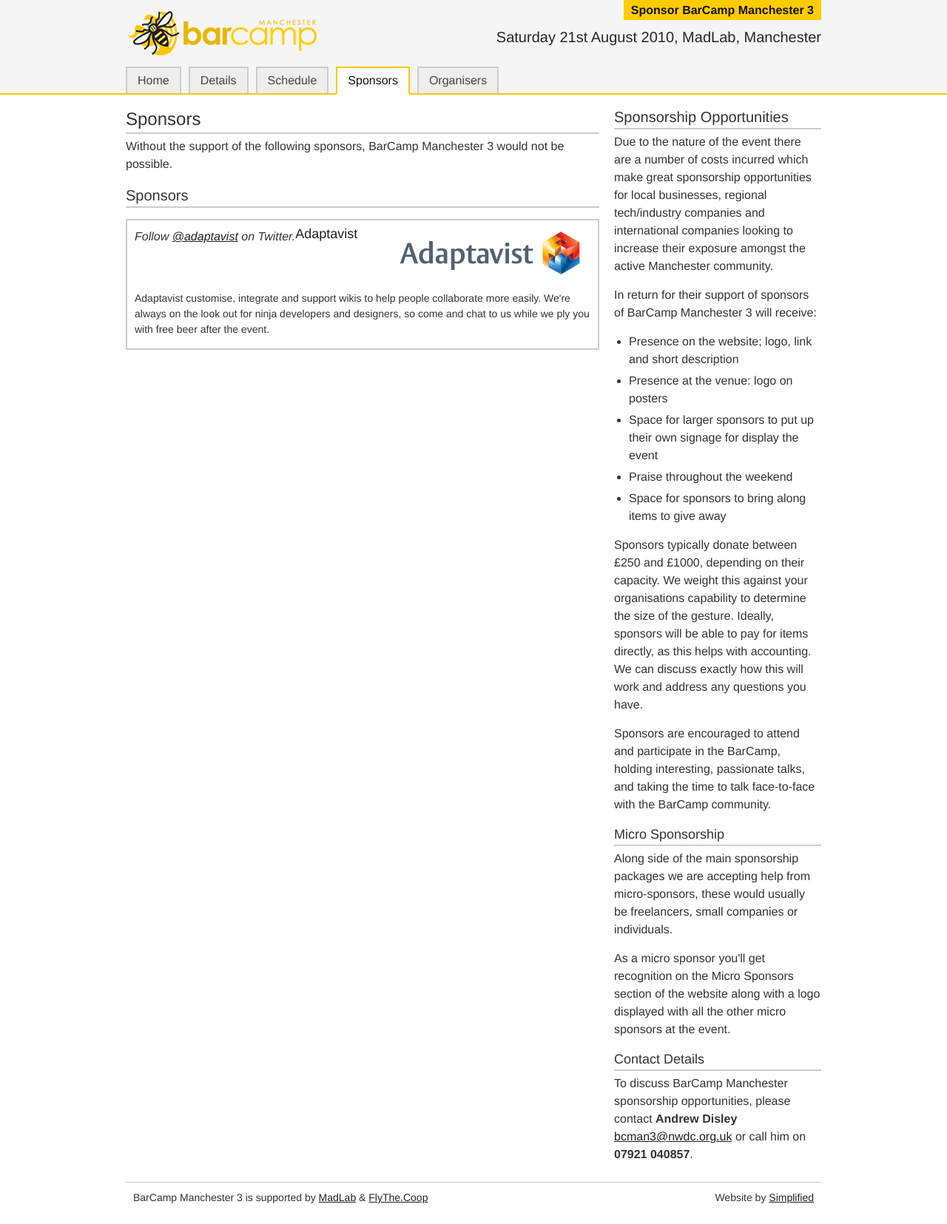
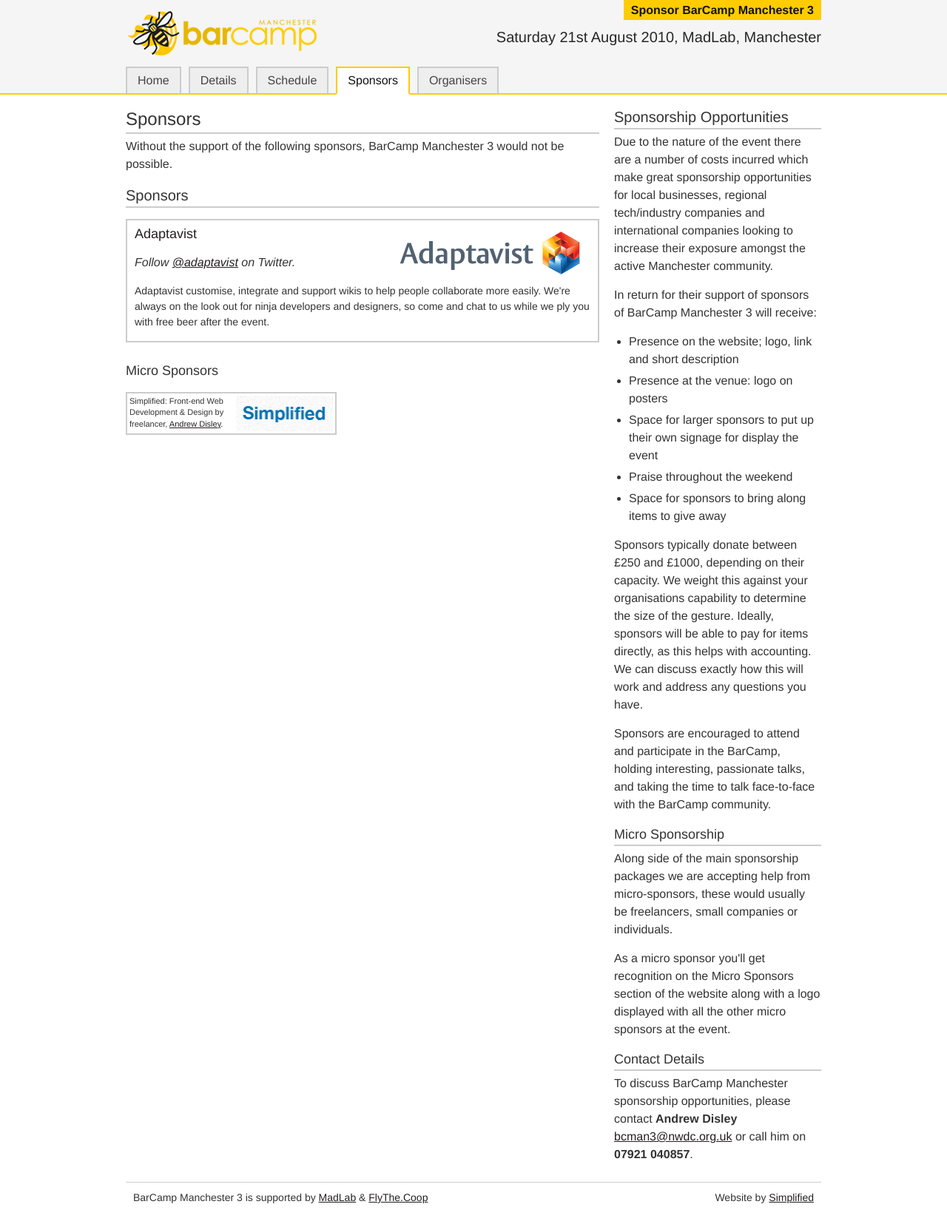
Before and after one commit to andrewdisley/bcman, a Jekyll site: the page built from sponsors.html, in a window 1280 px wide. Shown: the whole page at 74% size. Built offline with Jekyll 4.4.1, drawn with Linux system fonts in a browser that asks for light colours.

Commit message:
Tweak to sponsors page and added Simplified as micro-sponsor.

```diff
--- a/assets/styles/screen.css
+++ b/assets/styles/screen.css
@@ -150,10 +150,10 @@ body.sponsors #Sidebar h3 { border-bottom: 2px solid #CCCCCC; }
 body.sponsors #Sponsors ul { clear: both; padding: 10px 0; }
 body.sponsors #Sponsors li { text-align: left; }
 body.sponsors #Sponsors li:after { content: " "; display: block; height: 0; clear: both; visibility: hidden; }
-body.sponsors #Sponsors li img { margin-left: 0; margin-bottom: 10px; float: right; }
+body.sponsors #Sponsors li img { margin-left: 0; float: right; }
 body.sponsors #Sponsors li h3 { font-size: 1.1250em; padding: 5px 10px; }
 body.sponsors #Sponsors li h3 a { text-decoration: none; }
-body.sponsors #Sponsors li h3 em { float: left; font-size: 0.8889em; padding-top: 5px; width: auto; }
+body.sponsors #Sponsors li h3 em { clear: both; float: left; font-size: 0.8889em; margin-bottom: 0; margin-top: -45px; padding-top: 5px; width: auto; }
 body.sponsors #Sponsors li h3 em a { text-decoration: underline; }
 body.sponsors #Sponsors li p { clear: both; font-size: 0.8750em; padding: 0 10px; }
 body.sponsors #Sponsors ul.micro { margin-left: -10px; }
--- a/sponsors.html
+++ b/sponsors.html
@@ -18,4 +18,10 @@ meta_keywords:
 							<p>Adaptavist customise, integrate and support wikis to help people collaborate more easily. We're always on the look out for ninja developers and designers, so come and chat to us while we ply you with free beer after the event.</p>
 						</li>
 					</ul>
+					<h4>Micro Sponsors</h4>
+					<ul class="micro">
+						<li class="vcard">
+							<p><a class="url" href="http://simplified.co.uk/"><img alt="Simplified: web design and development" class="photo" height="48" src="/assets/images/global/simplified.png" width="131"></a> Simplified: Front-end Web Development &amp; Design by freelancer, <a href="http://andrewdisley.com/">Andrew Disley</a>.</p>
+						</li>
+					</ul>
 				</div>
```
